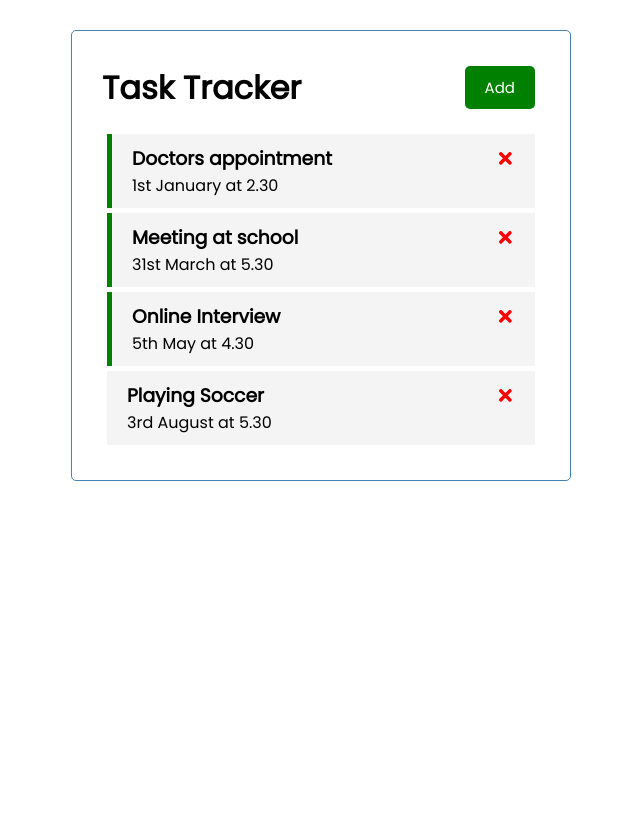
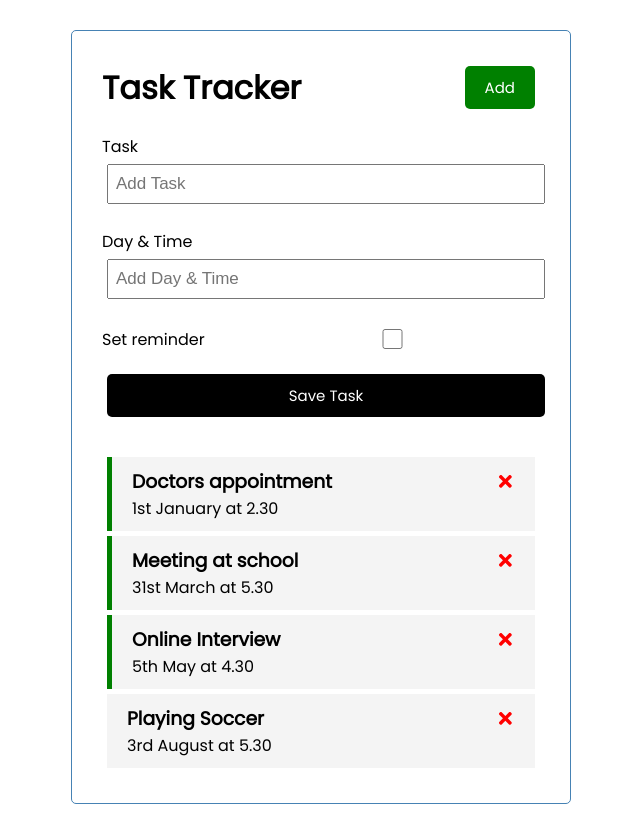
Before and after one commit to NewajShovo/Task-Tracker, a React (Create React App) app: page / in a window 1280 px wide. Shown: the whole page, without its empty margins (319-959 px from the left). Before the commit the page ends 800 px from the top, so only its background shows below. Built offline with nearby package versions, Linux system fonts and the light colour scheme.

Commit message:
Add Task functionalities added

```diff
--- a/src/App.js
+++ b/src/App.js
@@ -2,6 +2,7 @@
 import Header from "./components/Header";
 import Tasks from "./components/Tasks";
 import { useState } from "react"
+import AddTask from "./components/AddTask";
 
 function App() {
   const [tasks, setTasks] = useState([
@@ -41,10 +42,20 @@
     setTasks(tasks.map((task) => task.id == id ? {...task, reminder:!task.reminder} : task));
   }
 
+  const addTask = (task) => {
+    console.log("helllo");
+    const id = Math.floor(Math.random()*1000) + 1;
+
+    const newTask = {id, ...task};
+    setTasks([...tasks, newTask]);
+
+  }
+
 
   return (
     <div className='container'>
       <Header title="Task Tracker" />
+      <AddTask onAdd={addTask}/>
       {tasks.length > 0 ? (<Tasks className='task' tasks={tasks}
         onDelete={deletTask} onToggle={onToggle}/>) :
         ('No Task To Show')}
--- /dev/null
+++ b/src/components/AddTask.js
@@ -0,0 +1,57 @@
+import React from 'react'
+import { useState } from "react"
+
+const AddTask = ({onAdd}) => {
+    const [text, setText] = useState('');
+
+    const [day, setDay] = useState('');
+
+    const [reminder, setReminder] = useState(false);
+
+    const onSubmit = (e) =>{
+        e.preventDefault();
+        if(!text){
+            alert('Please add task');
+            return;
+        }
+        onAdd({text, day, reminder});
+        setText('');
+        setDay('') ;
+        setReminder(false);
+    }
+
+
+
+
+    return (
+        <form className='add-form' onSubmit={onSubmit}>
+            <div className='form-control'>
+                <label>Task</label>
+                <input type='task' placeholder='Add Task'
+                    value={text}
+                    onChange={(e) => setText(e.target.
+                        value)} />
+            </div>
+            <div className='form-control'>
+                <label>Day & Time</label>
+                <input type='task'
+                    placeholder='Add Day & Time'
+                    value={day}
+                    onChange={(e) => setDay(e.target.
+                        value)} />
+            </div>
+            <div className='form-control form-control-check'>
+                <label>Set reminder</label>
+                <input type='checkbox'
+                    checked={reminder}
+                    value={reminder}
+                    onChange={(e) => setReminder(e.currentTarget.
+                        checked)} />
+            </div>
+
+            <input type='submit' value='Save Task' className='btn btn-block' />
+        </form>
+    )
+}
+
+export default AddTask
```
